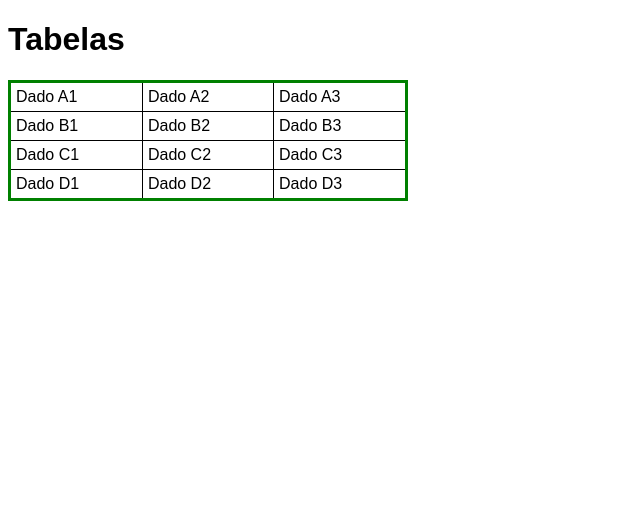
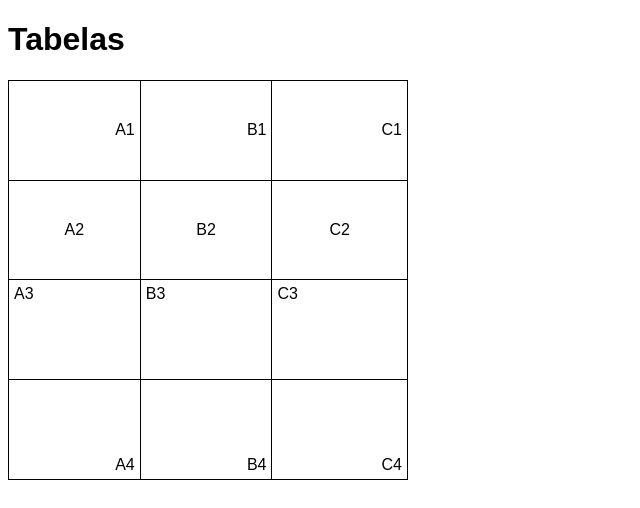
Before and after one commit to fytoyota/html-css, a plain HTML site: page css/ex023/index.html in a window 1280 px wide. Shown: the whole page, without its empty margins (0-640 px from the left). Drawn offline with Linux system fonts and the light colour scheme.

Commit message:
Update index.html

```diff
--- a/css/ex023/index.html
+++ b/css/ex023/index.html
@@ -10,39 +10,61 @@
         }
 
         table{
-            border: 3px solid green;
             border-collapse: collapse;
             width: 400px;
+            height: 400px;
         }
+
+        /* Irei ampliar os quadros da tabela para poder observar o vertical-align */
+
+        /* é possível alinhar as informações contida nas tabelas de maneira que o conteúdo fique centralizado ou fique à direita. Outra configuração é tida pela tag <vertical-align> que irá alinhar o conteúdo em cima (top), meio (middle) e baixo (bottom) */
 
         td{
             border: 1px solid black;
             padding: 5px;
         }
+
+        .direita{
+            text-align: right;
+        }
+
+        .centro{
+            text-align: center;
+        }
+
+        .topo{
+            vertical-align: top;
+        }
+
+        .baixo{
+            vertical-align: bottom;
+            text-align: right;
+        }
+
     </style>
 </head>
 <body>
     <h1>Tabelas</h1>
     <table>
-        <tr>
-            <td>Dado A1</td>
-            <td>Dado A2</td>
-            <td>Dado A3</td>
+        <tr class="direita">
+            <td>A1</td>
+            <td>B1</td>
+            <td>C1</td>
         </tr>
-        <tr>
-            <td>Dado B1</td>
-            <td>Dado B2</td>
-            <td>Dado B3</td>
+        <tr class="centro">
+            <td>A2</td>
+            <td>B2</td>
+            <td>C2</td>
         </tr>
-        <tr>
-            <td>Dado C1</td>
-            <td>Dado C2</td>
-            <td>Dado C3</td>
+        <tr class="topo">
+            <td>A3</td>
+            <td>B3</td>
+            <td>C3</td>
         </tr>
-        <tr>
-            <td>Dado D1</td>
-            <td>Dado D2</td>
-            <td>Dado D3</td>
+        <tr class="baixo">
+            <td>A4</td>
+            <td>B4</td>
+            <td>C4</td>
         </tr>
     </table>
 </body>
```
